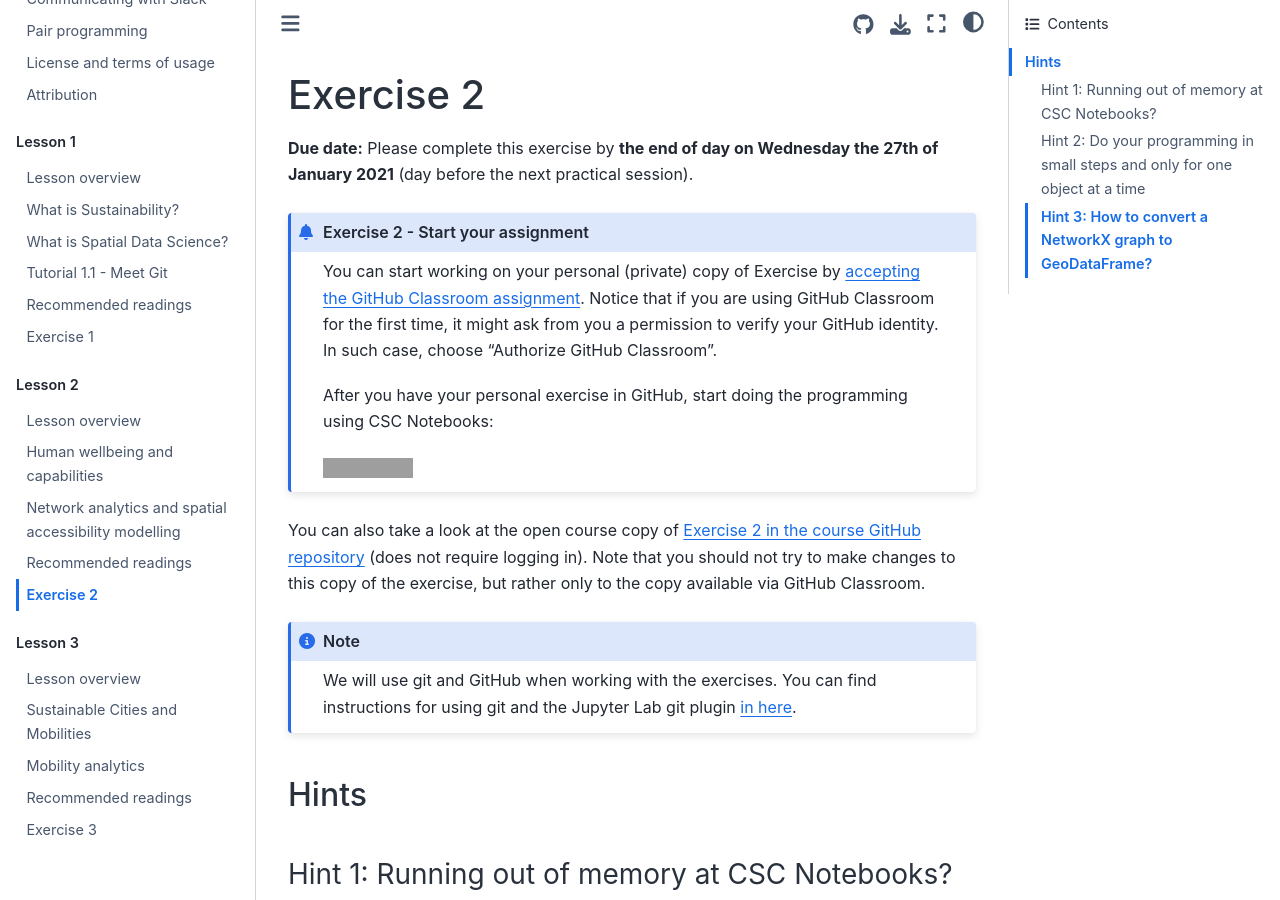
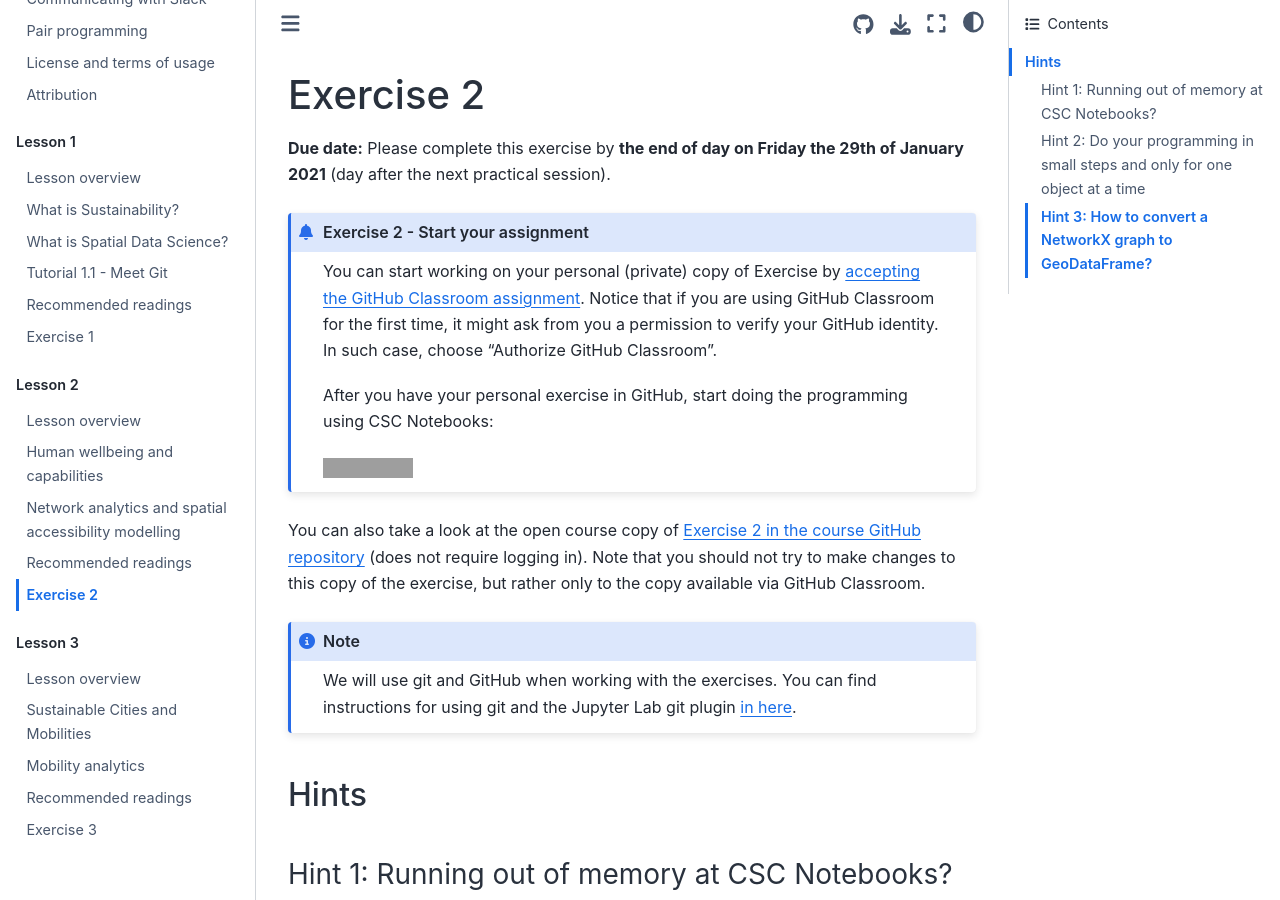
Before and after one commit to AaltoGIS/Sustainability-GIS, a Sphinx documentation site: the page built from source/lessons/L2/exercise-2.rst, in a window 1280 px wide and 900 px high. Built offline with Sphinx 7.4.7 and the Sphinx Book theme 1.1.4, drawn with Linux system fonts in a browser that asks for light colours; pages that are not in the unit, such as notebooks, are missing from menus; grey boxes are pictures that could not be loaded.

Commit message:
Update Exercise 2 due date

```diff
--- a/source/lessons/L2/exercise-2.rst
+++ b/source/lessons/L2/exercise-2.rst
@@ -1,7 +1,7 @@
 Exercise 2
 ==========
 
-**Due date:** Please complete this exercise by **the end of day on Wednesday the 27th of January 2021** (day before the next practical session).
+**Due date:** Please complete this exercise by **the end of day on Friday the 29th of January 2021** (day after the next practical session).
 
 .. admonition:: Exercise 2 - Start your assignment
 
```
